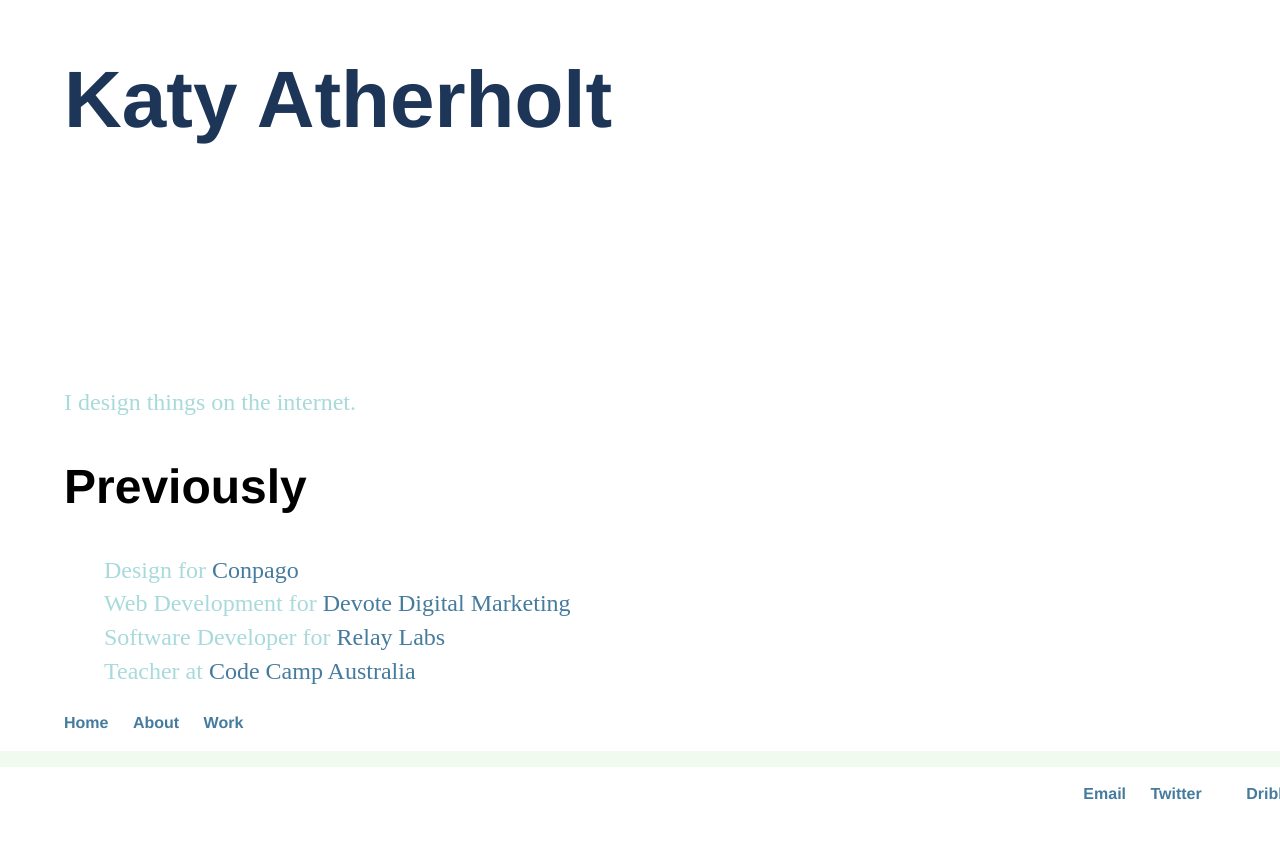
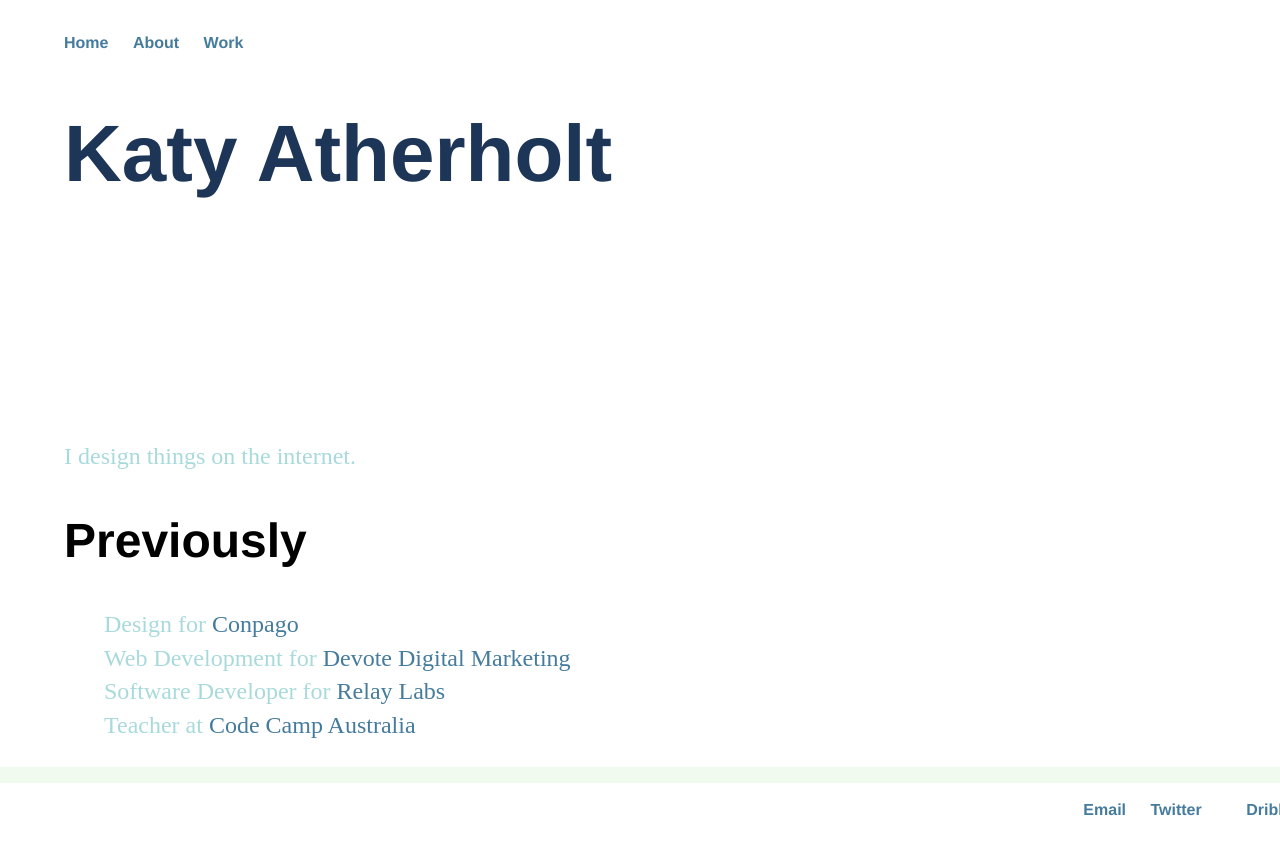
Before and after one commit to katherholt/katherholt.github.io, a Jekyll site: the page built from index.html, in a window 1280 px wide. Shown: the top 855 px of the page. Built offline with Jekyll 4.4.1, drawn with Linux system fonts in a browser that asks for light colours; some web fonts are replaced.

Commit message:
Update default.html

```diff
--- a/_layouts/default.html
+++ b/_layouts/default.html
@@ -5,12 +5,6 @@
     <title>{{ page.title }}</title>
     <link href="https://fonts.googleapis.com/css?family=Open+Sans|Source+Serif+Pro:700" rel="stylesheet">
     <link rel="stylesheet" type="text/css" href="/css/main.css">
-  </head>
-
-  <body>
-    <div class="container">
-      {{ content }}
-    </div>
 
     <nav>
       <ul>
@@ -19,6 +13,12 @@
         <li><a href="/blog">Work</a></li>
       </ul>
     </nav>
+  </head>
+
+  <body>
+    <div class="container">
+      {{ content }}
+    </div>
 
     <footer>
       <ul class="footer">
```
